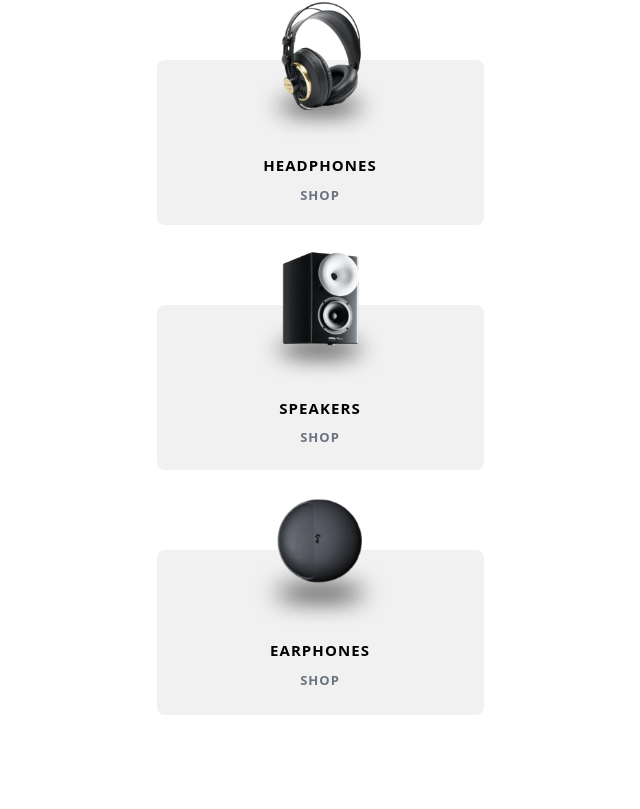
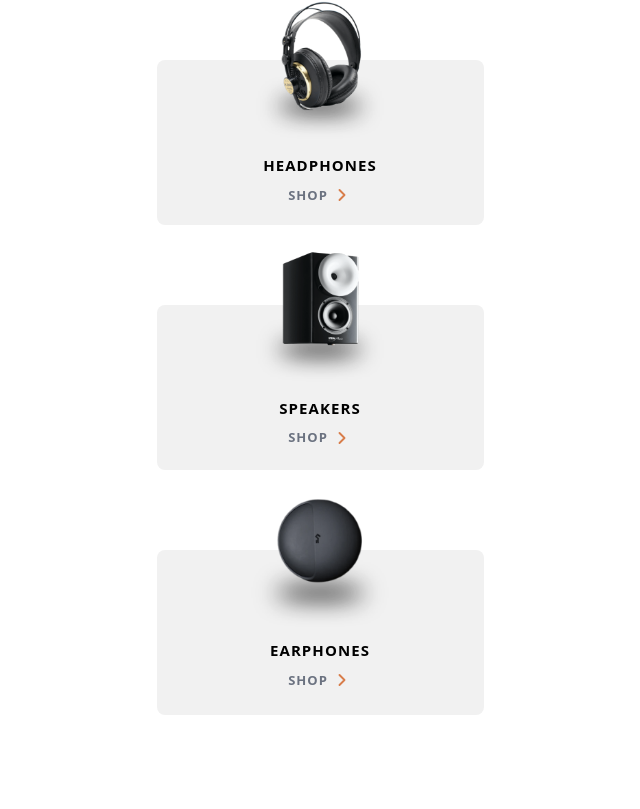
Before and after one commit to lanzmoncis/ecommerce, a Next.js app: page / in a window 1280 px wide. Shown: the part 636-1445 px from the top of the page, without its empty margins (320-960 px from the left). Built offline with nearby package versions, Linux system fonts and the light colour scheme.

Commit message:
update custom text font weight from bold 700 to 600 semibold and create about section

```diff
--- a/app/page.tsx
+++ b/app/page.tsx
@@ -1,6 +1,7 @@
 import { Hero } from "@/components/sections/hero";
 import { SectionNav } from "@/components/sections/section-nav";
 import { FeaturedProducts } from "@/components/sections/featured-products";
+import { AboutSection } from "@/components/sections/about-section";
 
 export default async function Home() {
   return (
@@ -8,6 +9,7 @@ export default async function Home() {
       <Hero />
       <SectionNav />
       <FeaturedProducts />
+      <AboutSection />
     </>
   );
 }
--- /dev/null
+++ b/components/sections/about-section.tsx
@@ -0,0 +1,26 @@
+import Image from "next/image";
+
+export const AboutSection = () => {
+  return (
+    <div className="max-w-[327px] mx-auto flex flex-col gap-9 mb-24">
+      <Image
+        src="/images/shared/mobile/image-best-gear.jpg"
+        width={327}
+        height={300}
+        alt="audiophile best gear"
+        className="rounded-lg"
+      />
+      <h3 className="uppercase text-custom-xl text-black text-center">
+        Bringing you the <span className="text-orange">best</span> audio gear
+      </h3>
+      <p className="text-custom-base text-gray-extraDark text-center">
+        Located at the heart of New York City, Audiophile is the premier store
+        for high end headphones, earphones, speakers, and audio accessories. We
+        have a large showroom and luxury demonstration rooms available for you
+        to browse and experience a wide range of our products. Stop by our store
+        to meet some of the fantastic people who make Audiophile the best place
+        to buy your portable audio equipment.
+      </p>
+    </div>
+  );
+};
--- a/components/sections/featured-products.tsx
+++ b/components/sections/featured-products.tsx
@@ -16,9 +16,9 @@ export const FeaturedProducts = () => {
           </div>
         </div>
         <div className="flex flex-col gap-6 items-center relative z-10">
-          <h1 className="text-custom-title-text text-white uppercase text-center px-20">
+          <h2 className="text-custom-title-text text-white uppercase text-center px-20">
             zx9 speaker
-          </h1>
+          </h2>
           <p className="text-custom-base text-gray-dark text-center px-1">
             Upgrade to premium speakers that are phenomenally built to deliver
             truly remarkable sound.
@@ -30,7 +30,7 @@ export const FeaturedProducts = () => {
       </div>
       <div className="h-[320px] bg-[url('/images/home/mobile/image-speaker-zx7.jpg')] bg-cover bg-no-repeat flex flex-col justify-center rounded-lg">
         <div className="ml-6 space-y-8">
-          <h1 className="text-custom-xl uppercase">zx7 speaker</h1>
+          <h2 className="text-custom-xl uppercase">zx7 speaker</h2>
           <Button variant="secondary" className="bg-white/0">
             see product
           </Button>
@@ -40,7 +40,7 @@ export const FeaturedProducts = () => {
         <div className="h-[200px] bg-[url('/images/home/mobile/image-earphones-yx1.jpg')] bg-cover bg-no-repeat rounded-lg"></div>
         <div className="h-[200px] flex flex-col justify-center bg-gray-dark rounded-lg">
           <div className="ml-6 space-y-6">
-            <h1 className="text-custom-xl uppercase">yx1 earphones</h1>
+            <h2 className="text-custom-xl uppercase">yx1 earphones</h2>
             <Button variant="secondary" className="bg-white/0">
               see product
             </Button>
--- a/components/sections/section-nav.tsx
+++ b/components/sections/section-nav.tsx
@@ -1,4 +1,5 @@
 import Image from "next/image";
+import { ChevronRight } from "lucide-react";
 
 import { Button } from "@/components/ui/button";
 
@@ -14,11 +15,12 @@ export const SectionNav = () => {
           className="-mt-20"
         />
         <div className="flex flex-col gap-2 items-center">
-          <h3 className="block text-custom-base font-bold tracking-[1.07px] uppercase">
+          <h3 className="text-custom-base font-bold tracking-[1.07px] uppercase">
             Headphones
           </h3>
-          <Button variant="ghost" size="sm">
-            shop
+          <Button variant="ghost" size="sm" className="flex gap-1">
+            <div>shop</div>
+            <ChevronRight size={20} strokeWidth={2.25} color="#D87D4A" />
           </Button>
         </div>
       </div>
@@ -32,11 +34,12 @@ export const SectionNav = () => {
           className="-mt-20"
         />
         <div className="flex flex-col gap-2 items-center">
-          <h3 className="block text-custom-base font-bold tracking-[1.07px] uppercase ">
+          <h3 className="text-custom-base font-bold tracking-[1.07px] uppercase ">
             Speakers
           </h3>
-          <Button variant="ghost" size="sm">
-            shop
+          <Button variant="ghost" size="sm" className="flex gap-1">
+            <div>shop</div>
+            <ChevronRight size={20} strokeWidth={2.25} color="#D87D4A" />
           </Button>
         </div>
       </div>
@@ -50,11 +53,12 @@ export const SectionNav = () => {
           className=" -mt-16"
         />
         <div className="flex flex-col gap-2 items-center mb-4">
-          <h3 className="block text-custom-base font-bold tracking-[1.07px] uppercase">
+          <h3 className="text-custom-base font-bold tracking-[1.07px] uppercase">
             Earphones
           </h3>
-          <Button variant="ghost" size="sm">
-            shop
+          <Button variant="ghost" size="sm" className="flex gap-1">
+            <div>shop</div>
+            <ChevronRight size={20} strokeWidth={2.25} color="#D87D4A" />
           </Button>
         </div>
       </div>
--- a/components/ui/button.tsx
+++ b/components/ui/button.tsx
@@ -16,7 +16,7 @@ const buttonVariants = cva(
       },
       size: {
         default: "w-[160px] h-[48px]",
-        sm: "w-[57.32px] h-[18px]",
+        sm: "min-w-[57.32px] h-[18px]",
       },
     },
     defaultVariants: {
--- a/tailwind.config.ts
+++ b/tailwind.config.ts
@@ -33,7 +33,7 @@ const config: Config = {
           {
             lineHeight: "40px",
             letterSpacing: "1.29px",
-            fontWeight: "700",
+            fontWeight: "600",
           },
         ],
         "custom-4xl": [
@@ -41,7 +41,7 @@ const config: Config = {
           {
             lineHeight: "58px",
             letterSpacing: "2px",
-            fontWeight: "700",
+            fontWeight: "600",
           },
         ],
         "custom-3xl": [
@@ -49,7 +49,7 @@ const config: Config = {
           {
             lineHeight: "44px",
             letterSpacing: "1.5px",
-            fontWeight: "700",
+            fontWeight: "600",
           },
         ],
         "custom-2xl": [
@@ -57,7 +57,7 @@ const config: Config = {
           {
             lineHeight: "36px",
             letterSpacing: "1.15px",
-            fontWeight: "700",
+            fontWeight: "600",
           },
         ],
         "custom-xl": [
@@ -65,7 +65,7 @@ const config: Config = {
           {
             lineHeight: "38px",
             letterSpacing: "2px",
-            fontWeight: "700",
+            fontWeight: "600",
           },
         ],
         "custom-lg": [
@@ -73,7 +73,7 @@ const config: Config = {
           {
             lineHeight: "33px",
             letterSpacing: "1.7px",
-            fontWeight: "700",
+            fontWeight: "600",
           },
         ],
         "custom-md": [
@@ -81,7 +81,7 @@ const config: Config = {
           {
             lineHeight: "24px",
             letterSpacing: "1.3px",
-            fontWeight: "700",
+            fontWeight: "600",
           },
         ],
         "custom-overline": [
@@ -97,7 +97,7 @@ const config: Config = {
           {
             lineHeight: "25px",
             letterSpacing: "1px",
-            fontWeight: "700",
+            fontWeight: "600",
           },
         ],
         "custom-base": [
```
